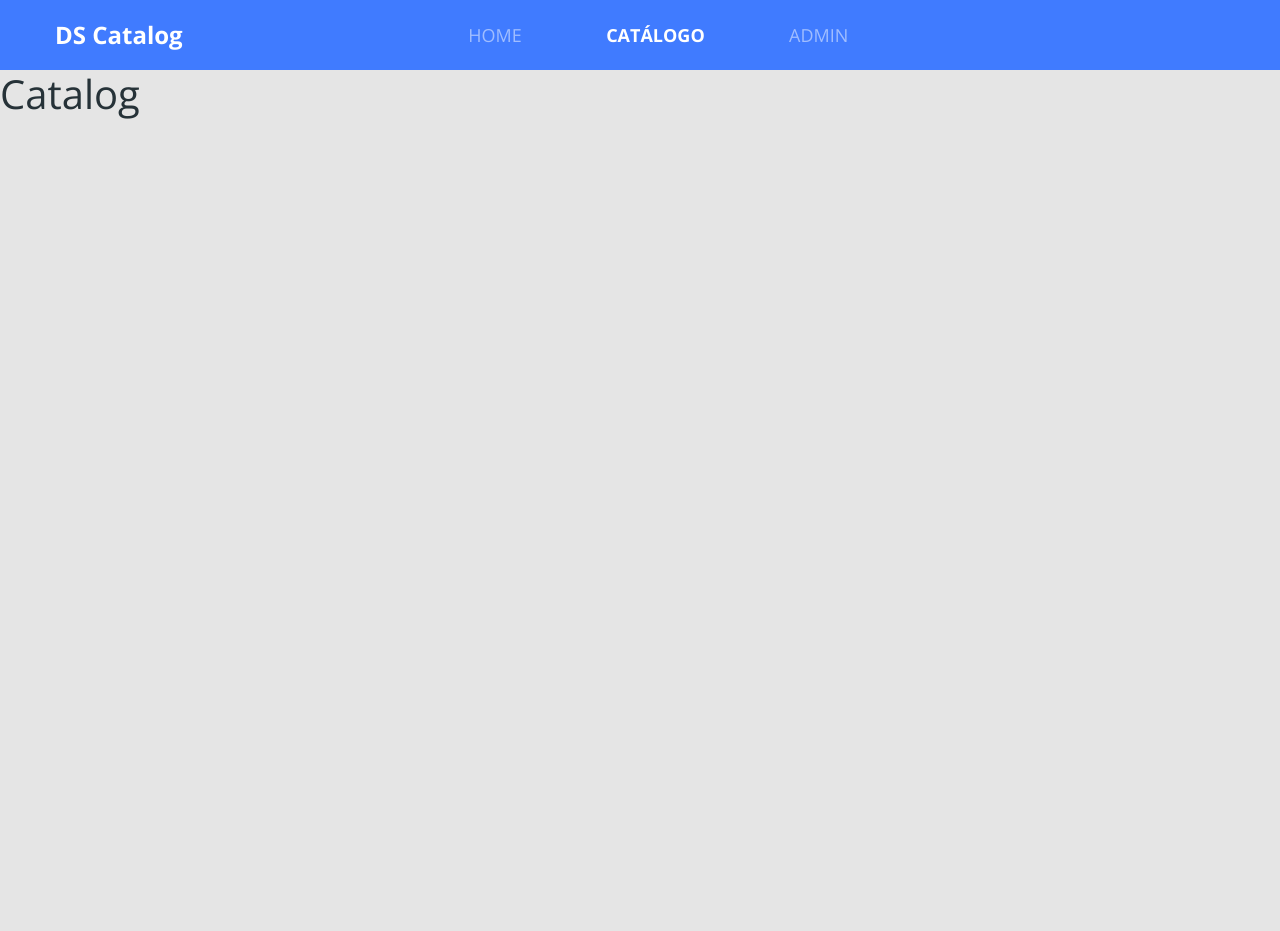
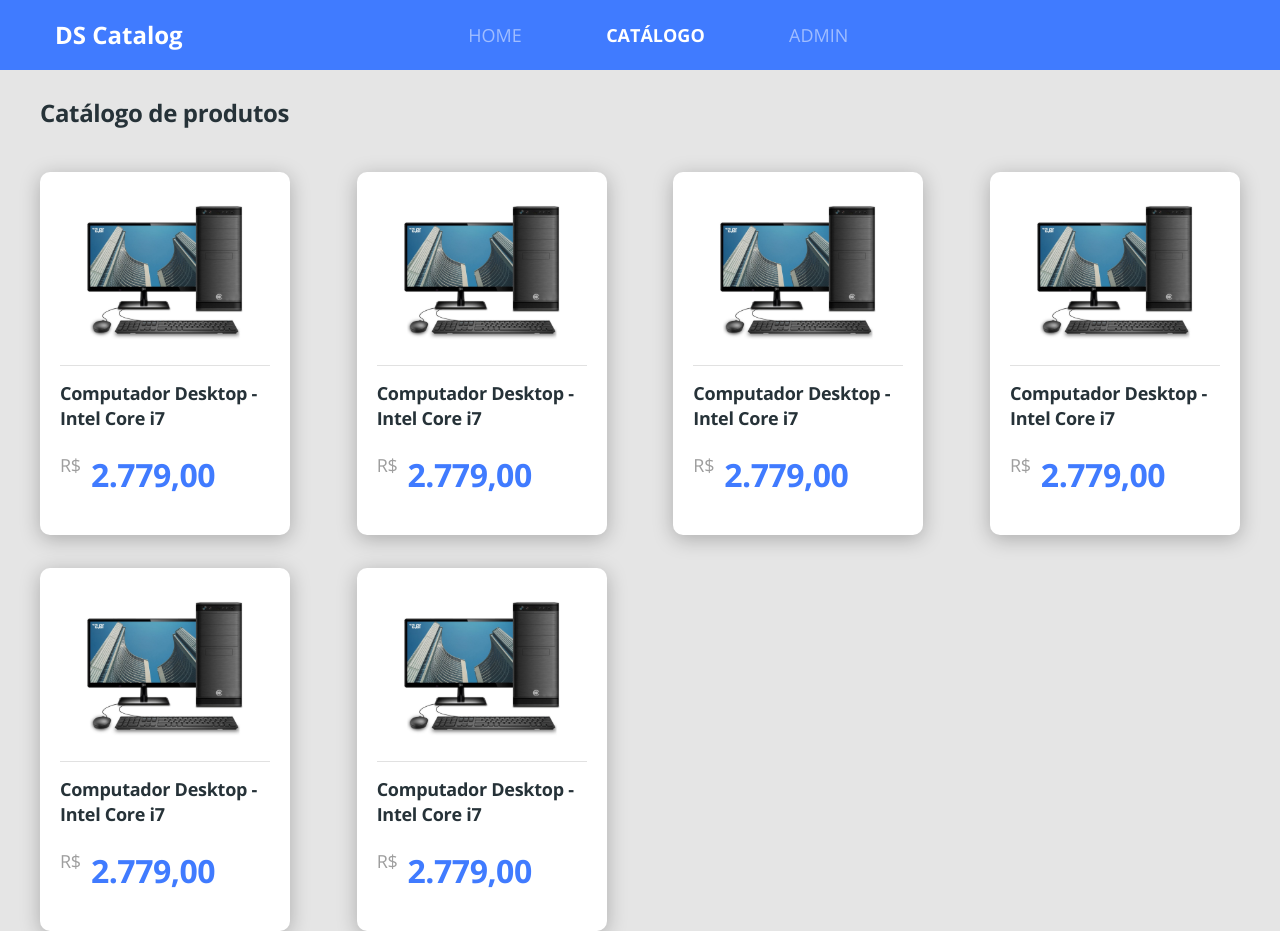
Before and after one commit to eliasnepo/dscatalog-bds, a React (Create React App) app in the folder front-web/: page /catalog in a window 1280 px wide. Before the commit the page ends 800 px from the top, so only its background shows below. Built offline with nearby package versions, Linux system fonts and the light colour scheme.

Commit message:
Finish product card

```diff
--- a/front-web/src/App.scss
+++ b/front-web/src/App.scss
@@ -9,3 +9,16 @@
   margin-bottom: 0;
   padding-left: 0;
 }
+
+.border-radius-10 {
+  border-radius: 10px;
+}
+
+.border-radius-20 {
+  border-radius: 20px;
+}
+
+.card-base {
+  background: #FFFFFF;
+  box-shadow: 0px 4px 20px rgba(0, 0, 0, 0.25);
+}
--- a/front-web/src/core/components/Navbar/styles.scss
+++ b/front-web/src/core/components/Navbar/styles.scss
@@ -27,7 +27,6 @@
     font-size: 18px;
     width: 380px;
     margin-bottom: 0;
-    // margin-left: 98px;
     justify-content: space-between;
 
     a {
--- /dev/null
+++ b/front-web/src/pages/Catalog/components/ProductCard/index.tsx
@@ -0,0 +1,20 @@
+import React from 'react';
+import './styles.scss';
+import { ReactComponent as ProductImage } from '../../../../core/assets/images/product.svg'
+
+const ProductCard = () => (
+    <div className="card-base border-radius-10 product-card">
+        <ProductImage />
+        <div className="product-info">
+            <h6 className="product-name">
+            Computador Desktop - Intel Core i7
+            </h6>
+            <div className="product-price-container">
+                <span className="product-currency">R$</span>
+                <h3 className="product-price">2.779,00</h3>
+            </div>
+        </div>
+    </div>
+)
+
+export default ProductCard;
--- /dev/null
+++ b/front-web/src/pages/Catalog/components/ProductCard/styles.scss
@@ -0,0 +1,47 @@
+.product-card {
+    // width: 245px;
+    padding: 20px 20px 30px 20px;
+    text-align: center;
+}
+
+.product-info {
+    border-top: 1px solid #E1E1E1;
+    text-align: left;
+    padding-top: 15px;
+    margin-top: 15px;
+}
+
+.product-name {
+    font-style: normal;
+    font-weight: bold;
+    font-size: 18px;
+    line-height: 25px;
+    letter-spacing: -0.015em;
+
+    color: #263238;
+}
+
+.product-price-container {
+    display: flex;
+    margin-top: 22px;
+}
+
+.product-currency {
+    font-style: normal;
+    font-weight: normal;
+    font-size: 18px;
+    line-height: 25px;
+    letter-spacing: -0.015em;
+
+    color: #9E9E9E;
+}
+
+.product-price {
+    font-style: normal;
+    font-weight: bold;
+    font-size: 32px;
+    line-height: 44px;
+    letter-spacing: -0.015em;
+    margin-left: 10px;
+    color: #407BFF;
+}
--- a/front-web/src/pages/Catalog/index.tsx
+++ b/front-web/src/pages/Catalog/index.tsx
@@ -1,9 +1,21 @@
 import React from 'react';
+import ProductCard from './components/ProductCard';
+import './styles.scss';
 
 function Catalog() {
     return (
-        <div>
-            <h1>Catalog</h1>
+        <div className="catalog-container">
+            <h1 className="catalog-title">
+            Catálogo de produtos
+            </h1>
+            <div className="catalog-products">
+                <ProductCard />
+                <ProductCard />
+                <ProductCard />
+                <ProductCard />
+                <ProductCard />
+                <ProductCard />
+            </div>
         </div>
     )
 }
--- /dev/null
+++ b/front-web/src/pages/Catalog/styles.scss
@@ -0,0 +1,22 @@
+.catalog-container {
+    margin-top: 26px;
+    padding-left: 40px;
+    padding-right: 40px;
+}
+
+.catalog-title {
+    font-style: normal;
+    font-weight: bold;
+    font-size: 24px;
+    line-height: 33px;
+
+    letter-spacing: -0.015em;
+}
+
+.catalog-products {
+    margin-top: 43px;
+    display: grid;
+    grid-template-columns: repeat(auto-fill, 250px);
+    grid-gap: 33px 20px;
+    justify-content: space-between;
+}
--- a/front-web/src/pages/Home/index.tsx
+++ b/front-web/src/pages/Home/index.tsx
@@ -7,7 +7,7 @@
 function Home() {
     return (
         <div className="home-container">
-            <div className="row home-content">
+            <div className="row home-content card-base border-radius-20">
                 <div className="col-6">
                     <h1 className="text-title">Conheça o melhor <br/>catálogo de produtos</h1>
                     <p className="text-subtitle">
@@ -18,7 +18,7 @@
                     </Link>
                 </div>
                 <div className="col-6">
-                    <MainImage className="main-image" />
+                    <MainImage className="home-image" />
                 </div>
             </div>
         </div>
--- a/front-web/src/pages/Home/styles.scss
+++ b/front-web/src/pages/Home/styles.scss
@@ -5,9 +5,9 @@
 }
 
 .home-content {
-    background-color: #ffffff;
-    box-shadow: 0px 4px 20px rgba(0, 0, 0, 0.25);
-    border-radius: 20px;
+    // background-color: #ffffff;
+    // box-shadow: 0px 4px 20px rgba(0, 0, 0, 0.25);
+    // border-radius: 20px;
     padding-top: 155px;
     padding-left: 100px;
     padding-bottom: 150px;
@@ -39,3 +39,38 @@
 .main-image {
     width: 100%;
 }
+
+@media only screen and (max-width: 768px) {
+    .home-container {
+      height: auto;
+      margin-bottom: 50px;
+    }
+
+    .home-content {
+      flex-direction: column-reverse;
+    }
+
+    .text-title {
+      font-size: 40px;
+      text-align: center;
+      margin: auto;
+    }
+
+    .text-subtitle {
+      text-align: center;
+    }
+
+    .home-actions {
+      display: flex;
+      flex-direction: column;
+      align-items: center;
+    }
+
+    .home-image {
+      text-align: center;
+    }
+
+    .home-image svg {
+      width: 80vw;
+    }
+  }
```
Also changed, not shown: front-web/src/core/assets/images/product.svg (added), 1 other file (tests, documents, lock files or other folders).
